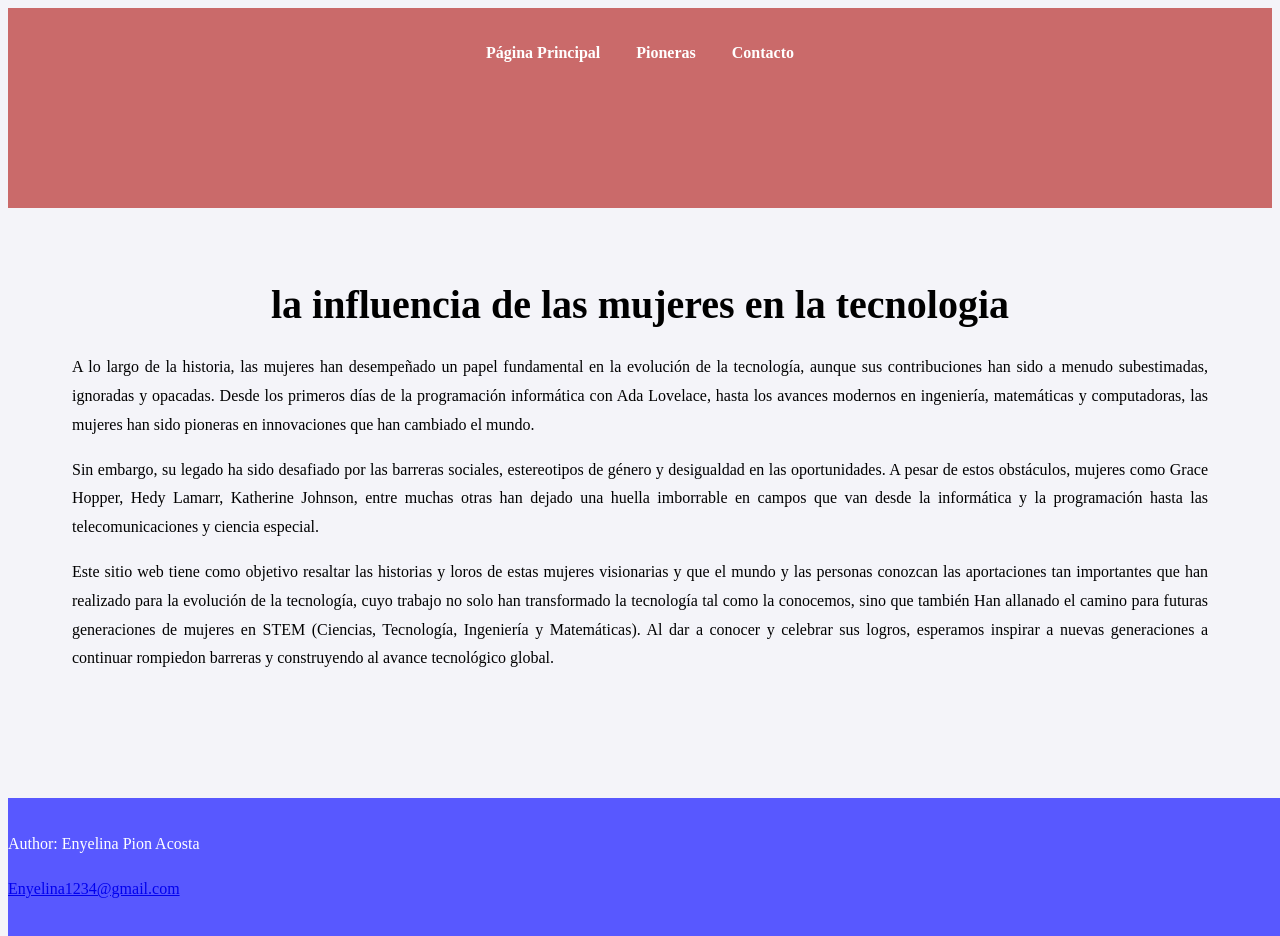
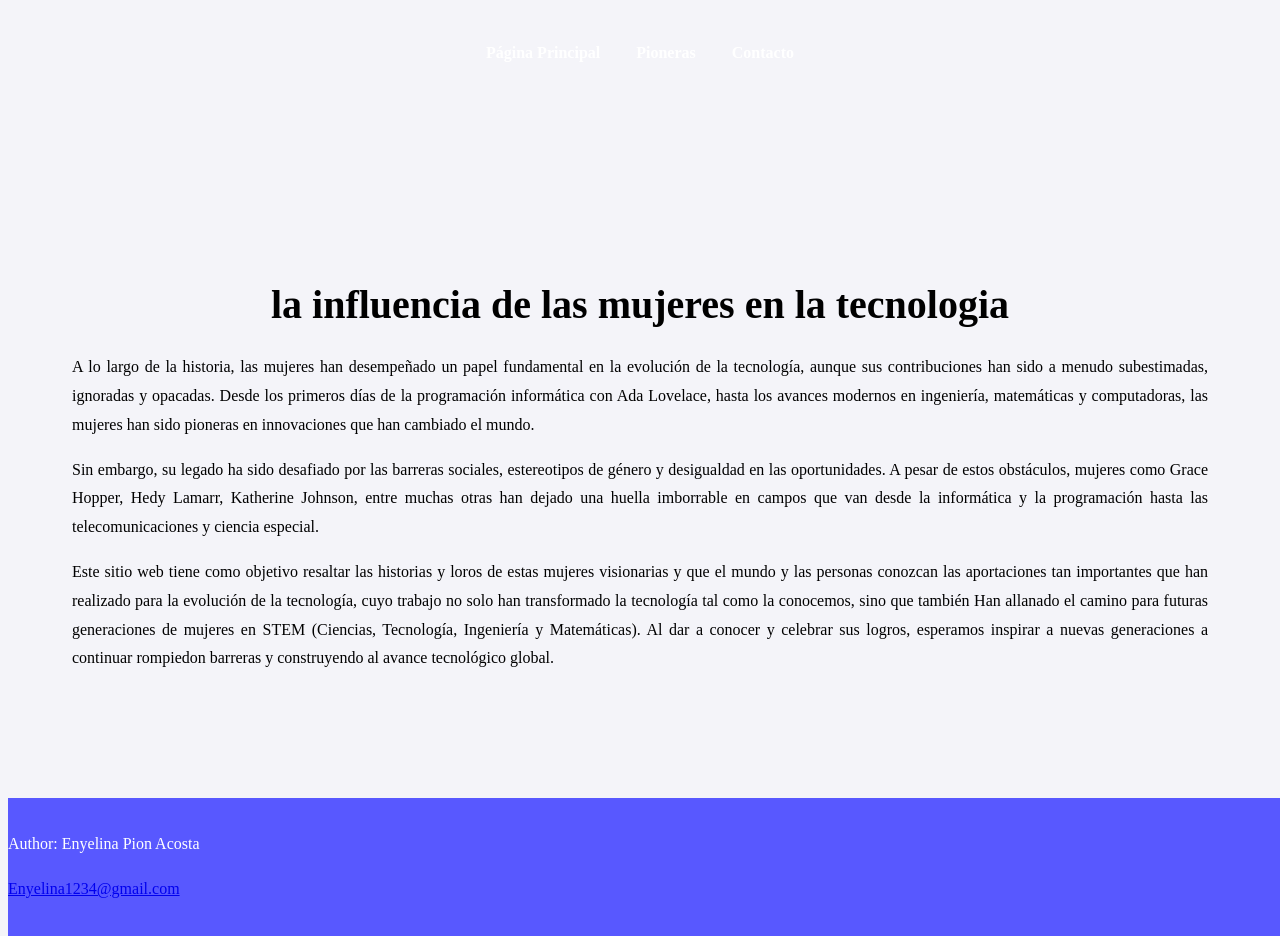
Before and after one commit to Enyelina/Enyelina.github.io, a plain HTML site: page index.html in a window 1280 px wide. Drawn offline with Linux system fonts and the light colour scheme.

Commit message:
Update global.css

```diff
--- a/global.css
+++ b/global.css
@@ -16,7 +16,7 @@ body {
 /* Header Styles */
 header {
 
-   background-color: rgb(202, 106, 106);
+/*     color: rgb(202, 106, 106); */
     padding: 1rem 0;
     text-align: center;
     background-image: url("/MyProjects/ProyectoFinal/SiteImage/ai_desc_ada_lovelace.webp");
```
